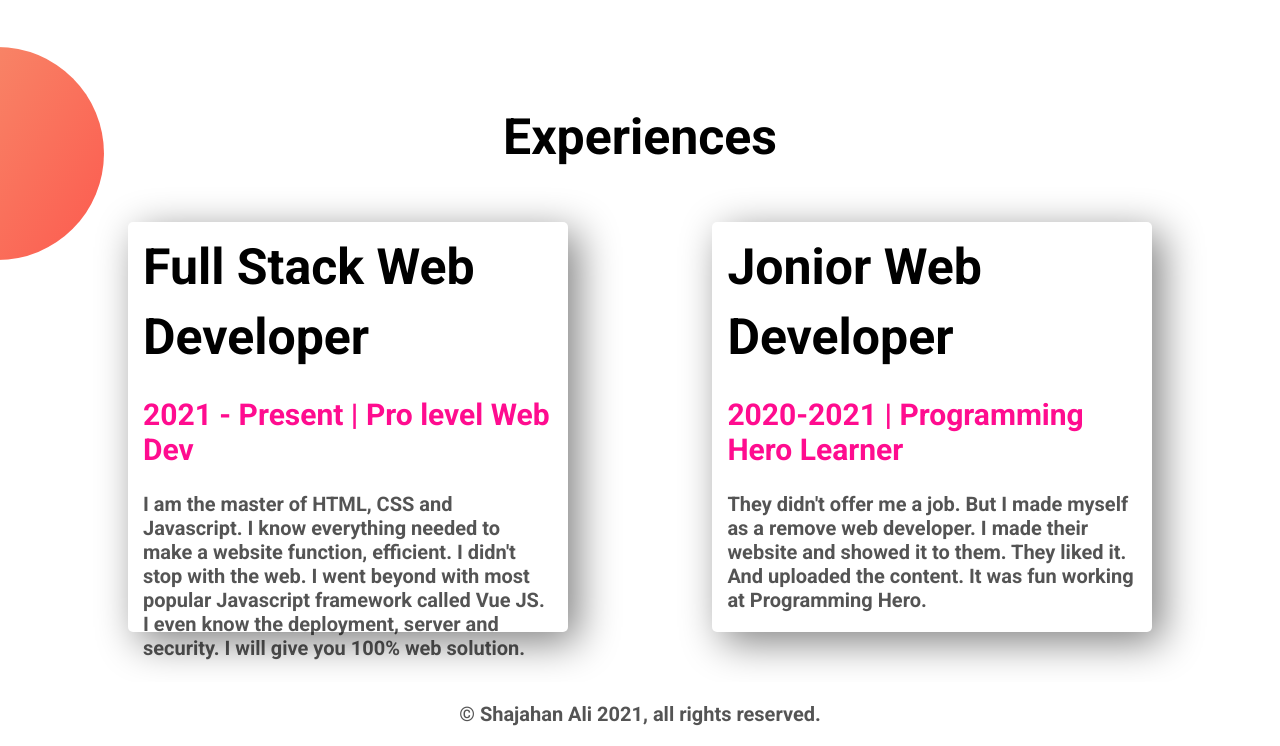
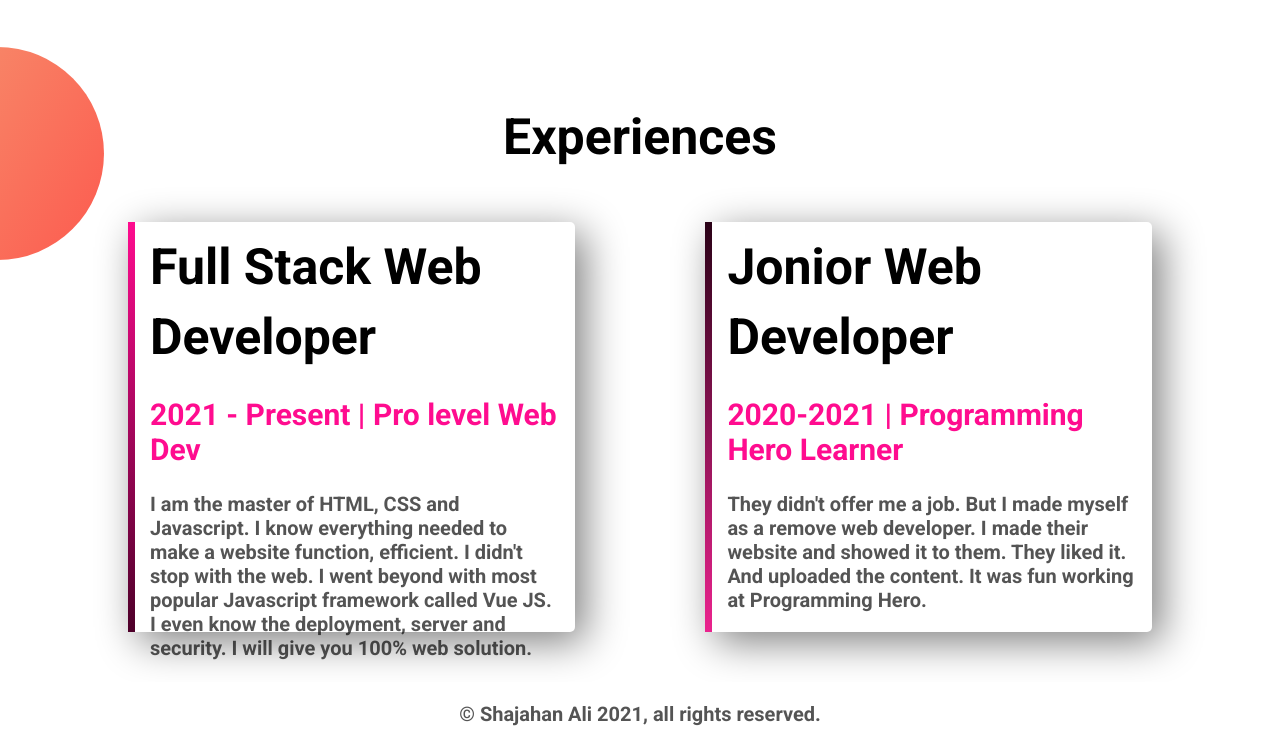
Before and after one commit to shajahanalibd/web-protfolio, a plain HTML site: page index.html in a window 1280 px wide. Shown: the part 976-1722 px from the top of the page. Drawn offline with Linux system fonts and the light colour scheme.

Commit message:
Final Work

```diff
--- a/index.html
+++ b/index.html
@@ -44,12 +44,12 @@
             <div class="section-title">
                 <h1>Experiences</h1>
             </div>
-            <div class="left-side single-experince">
+            <div id="full-stack" class="left-side single-experince">
                 <h1>Full Stack Web Developer</h1>
                 <h2>2021 - Present | Pro level Web Dev</h2>
                 <h3>I am the master of HTML, CSS and Javascript. I know everything needed to make a website function, efficient. I didn't stop with the web. I went beyond with most popular Javascript framework called Vue JS. I even know the deployment, server and security. I will give you 100% web solution.</h3>
             </div>
-            <div class="right-side single-experince">
+            <div id="jonior-web" class="right-side single-experince">
                 <h1>Jonior Web Developer</h1>
                 <h2>2020-2021 | Programming Hero Learner</h2>
                 <h3>They didn't offer me a job. But I made myself as a remove web developer. I made their website and showed it to them. They liked it. And uploaded the content. It was fun working at Programming Hero.</h3>
--- a/style.css
+++ b/style.css
@@ -86,12 +86,25 @@ img{
     height: 400px;
     padding: 5px 15px;
     border-radius: 5px;
+    background-color: #fff;
 }
 .footer-area{
     padding: 0;
 }
 .footer-area h3{
     text-align: center;
+}
+
+#full-stack{
+    border-left: 7px solid;
+    border-image: linear-gradient(180deg, #FF0C8F, #4d0029);
+    border-image-slice: 1;
+}
+
+#jonior-web{
+    border-left: 7px solid;
+    border-image: linear-gradient(180deg, #2a0217, #eb238e);
+    border-image-slice: 1;
 }
 
 /***Responsive***/
```
